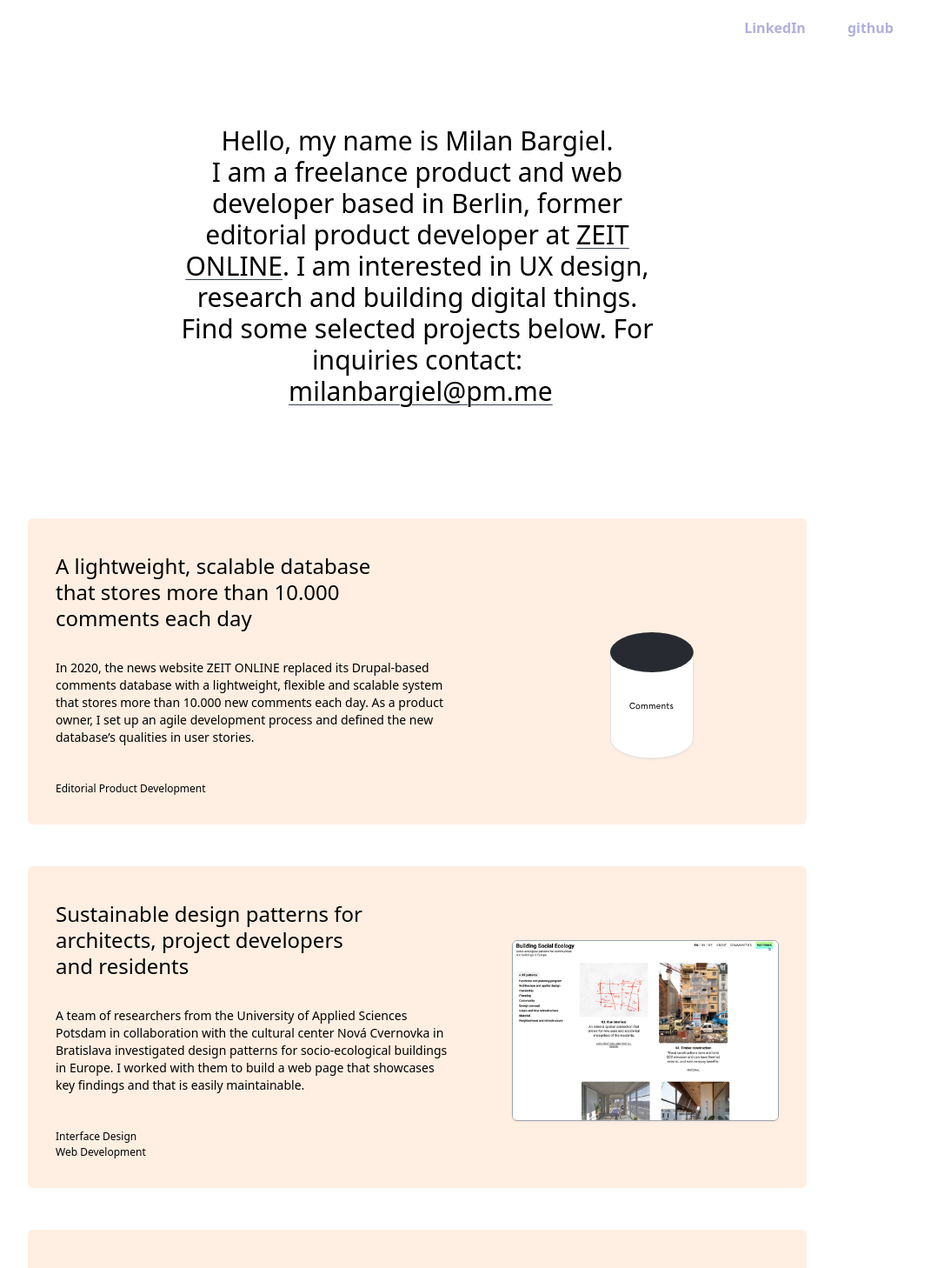
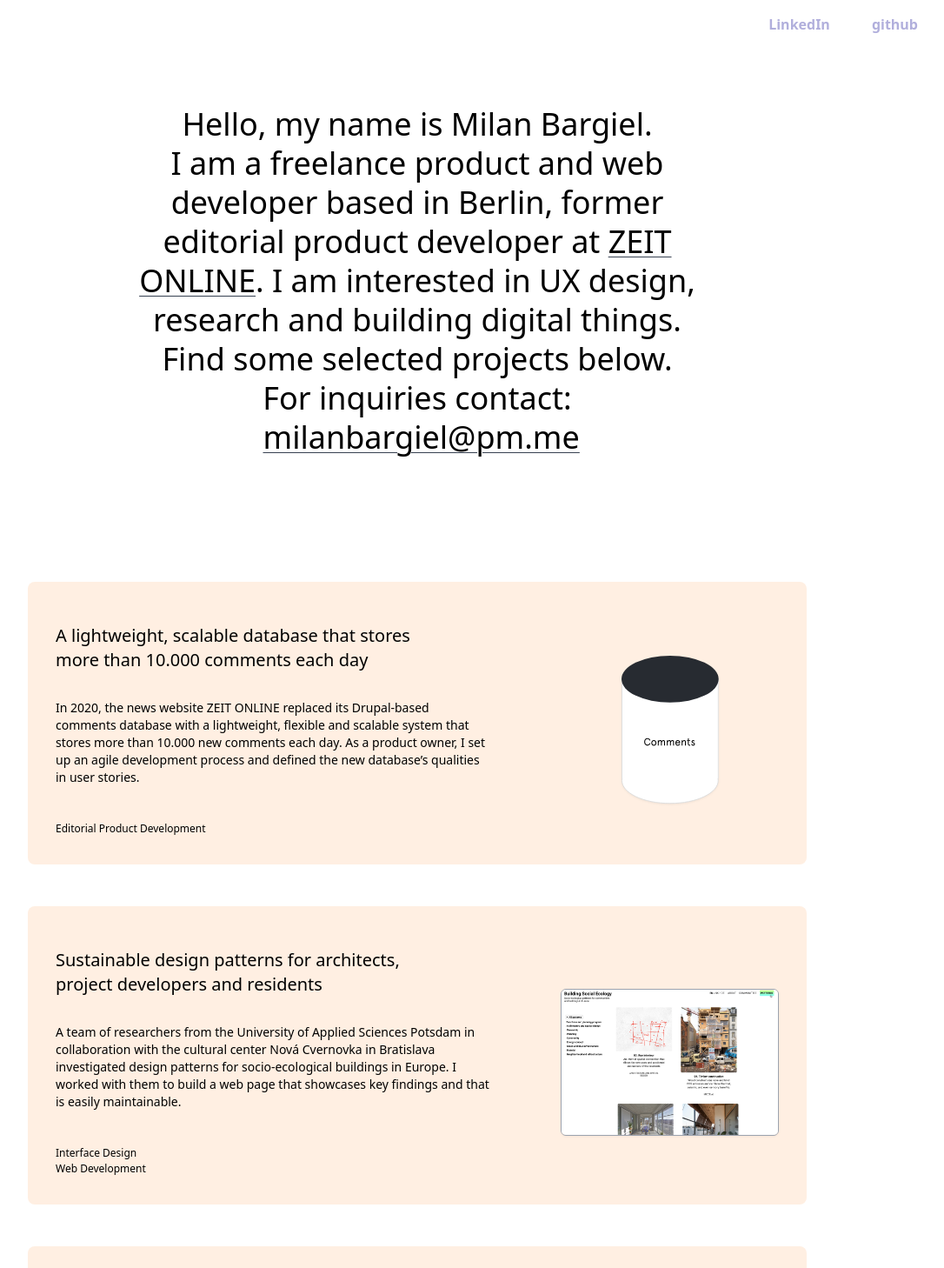
Before and after one commit to milanbargiel/portfolio, a Next.js app: page / in a window 1280 px wide. Shown: the top 1458 px of the page at 87% size, without its empty margins (160-1246 px from the left). Built offline with nearby package versions, Linux system fonts and the light colour scheme.

Commit message:
Desktop fine tuning

```diff
--- a/components/footer-button.js
+++ b/components/footer-button.js
@@ -2,7 +2,7 @@ import Link from 'next/link'
 
 export default function Intro(props) {
   return (
-    <div className="text-center mb-6 leading-tight">
+    <div className="text-center leading-tight mb-6 md:mb-4">
       <Link
         href={props.href}
         className="font-medium text-purple-500 hover:text-purple-700"
--- a/components/header.js
+++ b/components/header.js
@@ -1,6 +1,6 @@
 export default function Header() {
   return (
-    <nav className="py-5 px-7 flex-1">
+    <nav className="py-6 px-7 flex-1 md:py-4 md:px-0">
       <ul className="flex gap-12 justify-end font-bold">
         <li className="text-purple-500 hover:text-purple-700">
           <a
--- a/components/intro-bold.js
+++ b/components/intro-bold.js
@@ -1,6 +1,6 @@
 export default function Intro() {
   return (
-    <div class="mx-auto max-w-xl text-center text-3xl pt-12 pb-20 px-3 md:pt-20 md:pb-32">
+    <div class="mx-auto max-w-3xl text-center text-4xl leading-tight pt-12 pb-20 px-3 md:pt-16 md:pb-36 md:px-16">
       Hello, my name is Milan Bargiel. <br class="hidden md:inline" />I am a
       freelance product and web developer based in Berlin, former editorial
       product developer at&nbsp;
--- a/components/project-list.js
+++ b/components/project-list.js
@@ -6,13 +6,13 @@ import kulturgeneratorPic from '../public/kulturgenerator-cologne-street.jpg'
 
 export default function ProjectList() {
   return (
-    <div className="px-2 md:p-0">
+    <div className="px-2 mb-24 md:px-0">
       <Project
         roles={['Editorial Product Development']}
         title="A lightweight, scalable database that stores more than 10.000 comments each day"
         image={commentsPic}
         imageAlt="Comments database"
-        imageStyles="w-20 ml-12 drop-shadow-sm md:w-24 md:pt-12 md:ml-4"
+        imageStyles="w-20 ml-12 drop-shadow-sm md:w-28 md:ml-0"
       >
         In 2020, the news website ZEIT ONLINE replaced its Drupal-based comments
         database with a lightweight, flexible and scalable system that stores
--- a/components/project.js
+++ b/components/project.js
@@ -8,17 +8,17 @@ export default function Project(props) {
 
   return (
     <a href="#" className="group">
-      <article className="px-4 pt-8 pb-4 mb-12 rounded-md bg-apricot md:px-8 md:pb-8 md:pt-10 md:flex">
-        <div className="md:flex md:flex-col md:mr-8 md:w-3/5">
+      <article className="px-4 pt-8 pb-4 mb-12 rounded-lg bg-apricot md:px-8 md:pb-8 md:pt-12 md:flex">
+        <div className="md:flex md:flex-col md:mr-10 md:w-2/3">
           <ul className="text-xs mb-6 leading-normal md:order-last md:mb-0">
             {roleItems}
           </ul>
-          <h3 className="mb-8 text-2xl leading-tight font-medium md:w-4/5">
+          <h3 className="mb-8 text-xl leading-snug font-medium md:w-5/6">
             {props.title}
           </h3>
           <div className="text-sm mb-10">{props.children}</div>
         </div>
-        <div className="md:flex md:items-center md:justify-center md:ml-8 md:w-2/5">
+        <div className="md:flex md:items-center md:justify-center md:ml-10 md:w-1/3">
           <Image
             className={
               props.imageStyles
--- a/pages/index.js
+++ b/pages/index.js
@@ -18,7 +18,7 @@ Home.getLayout = function getLayout(page) {
     <Layout>
       {page}
       <FooterButton href="/legal-notice">
-        Legal notice &<br /> data privacy
+        Legal notice &<br className="md:hidden" /> data privacy
       </FooterButton>
     </Layout>
   )
```
